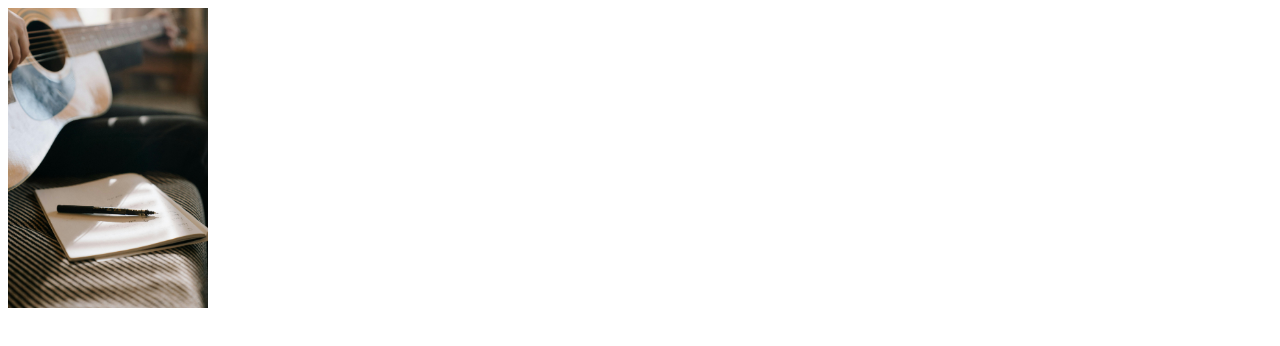
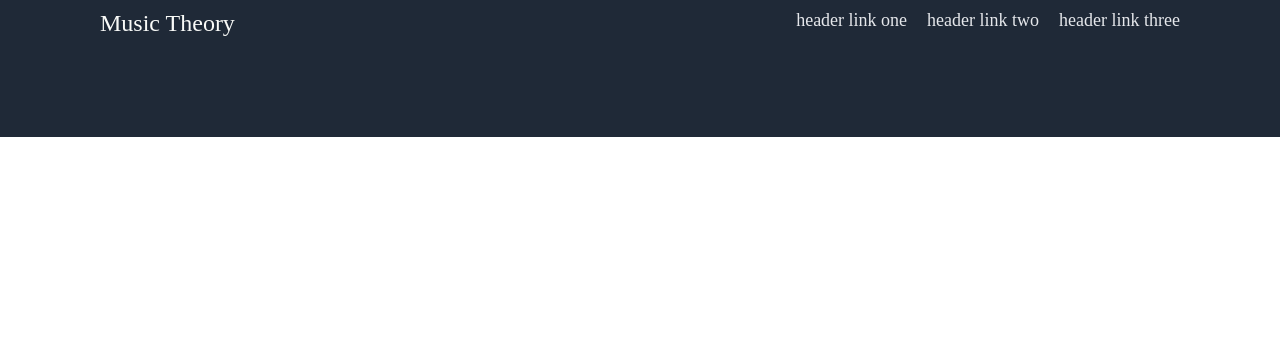
Before and after one commit to JPC214182/landing-page, a plain HTML site: page index.html in a window 1280 px wide. Drawn offline with Linux system fonts and the light colour scheme.

Commit message:
ADD styles and <div> elements on html
Temporarily replaced Image logo with text

```diff
--- a/index.html
+++ b/index.html
@@ -4,15 +4,25 @@
         <meta charset="UTF-8">
         <meta name="viewport" content="width=device-width, initial-scale=1.0">
         <title>Music Theory</title>
-        <link rel="stylesheets" href="styles.css">
+        <link rel="stylesheet" href="styles.css">
     </head>
     <body>
         <div>
-            <div>
-                <div class="header">
-                    <img src="images/guitar-pen.jpg" alt="Someone playing a guitar with a pen and a notebook" height="300px">
+            <div class="header_background">
+                <div class="header_content">
+                    <div class="header">
+                        <div class="logo">Music Theory</div>
+                        <div class="header_link">
+                            <div>header link one</div>
+                            <div>header link two</div>
+                            <div>header link three</div>
+                        </div>
+                    </div>
+                    <div class="header_two">
+                        <div></div>
+                        <div></div>
+                    </div>
                 </div>
-
             </div>
 
             <div>
--- a/styles.css
+++ b/styles.css
@@ -0,0 +1,31 @@
+* {
+    box-sizing: border-box;
+    margin: 0;
+    padding: 0;
+}
+
+.header_background {
+    background-color: #1F2937;
+    padding: 10px 100px 100px;
+}
+
+.header_content {
+
+}
+
+.header {
+    display: flex;
+    justify-content: space-between;
+}
+
+.logo {
+    font-size: 24px;
+    color: #F9FAF8 ;
+}
+
+.header_link {
+    display: flex;
+    font-size: 18px;
+    color: #E5E7EB;
+    gap: 20px;
+}
```
